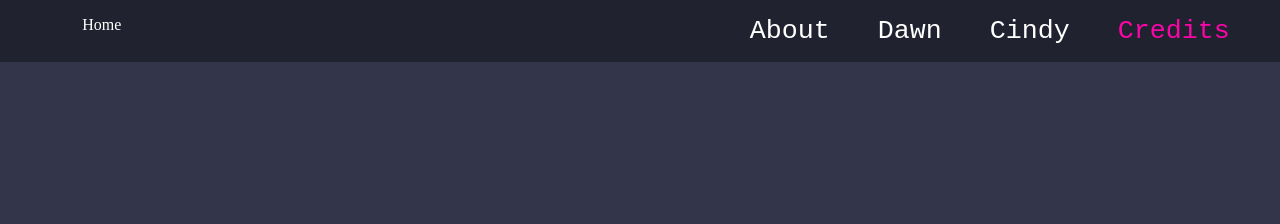
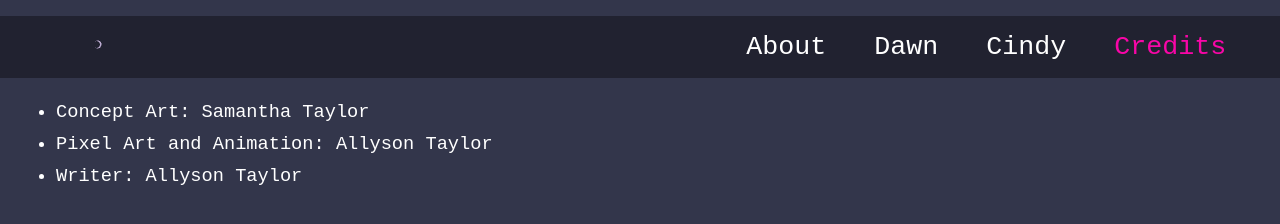
Before and after one commit to setaylo/project-two, a plain HTML site: page src/credits.html in a window 1280 px wide. Drawn offline with Linux system fonts and the light colour scheme.

Commit message:
add logo

```diff
--- a/src/credits.html
+++ b/src/credits.html
@@ -9,7 +9,9 @@
   </head>
   <body>
     <nav class="navbar">
-      <a href="./index.html">Home</a>
+      <a href="./index.html"
+        ><img src="./images/logoi_hate_it.png" alt="logo"
+      /></a>
       <ul class="nav-font">
         <li><a href="./about.html">About</a></li>
         <li><a href="./dawn.html">Dawn</a></li>
@@ -17,5 +19,10 @@
         <li><a class="active" href="./credits.html">Credits</a></li>
       </ul>
     </nav>
+    <ul class="paragraph-style credits">
+      <li>Concept Art: Samantha Taylor</li>
+      <li>Pixel Art and Animation: Allyson Taylor</li>
+      <li>Writer: Allyson Taylor</li>
+    </ul>
   </body>
 </html>
--- a/src/styles/main.css
+++ b/src/styles/main.css
@@ -28,6 +28,14 @@ body {
 .paragraph-style {
   font-family: monospace;
   font-size: 14pt;
+  margin: 1rem;
+  color: white;
+  font-weight: 100;
+  line-height: 2rem;
+}
+
+.credits {
+  padding-top: 5rem;
 }
 
 p,
@@ -152,16 +160,11 @@ figure::after {
 .aspect-ratio-16-9 {
   padding-top: 56.25%;
   position: relative;
-  z-index: -1;
-}
-
-.video-padding {
-  padding-top: 3rem;
 }
 
 .aspect-ratio-16-9 iframe {
   position: absolute;
-  top: 3.5rem;
+  top: 0;
   left: 0;
   right: 0;
   bottom: 0;
```
Also changed, not shown: src/about.html (+3 -1 lines), src/dawn.html (+4 -2 lines), src/hyacinthe.html (+3 -1 lines), src/index.html (+3 -1 lines), src/images/logoi_hate_it.png (added).
